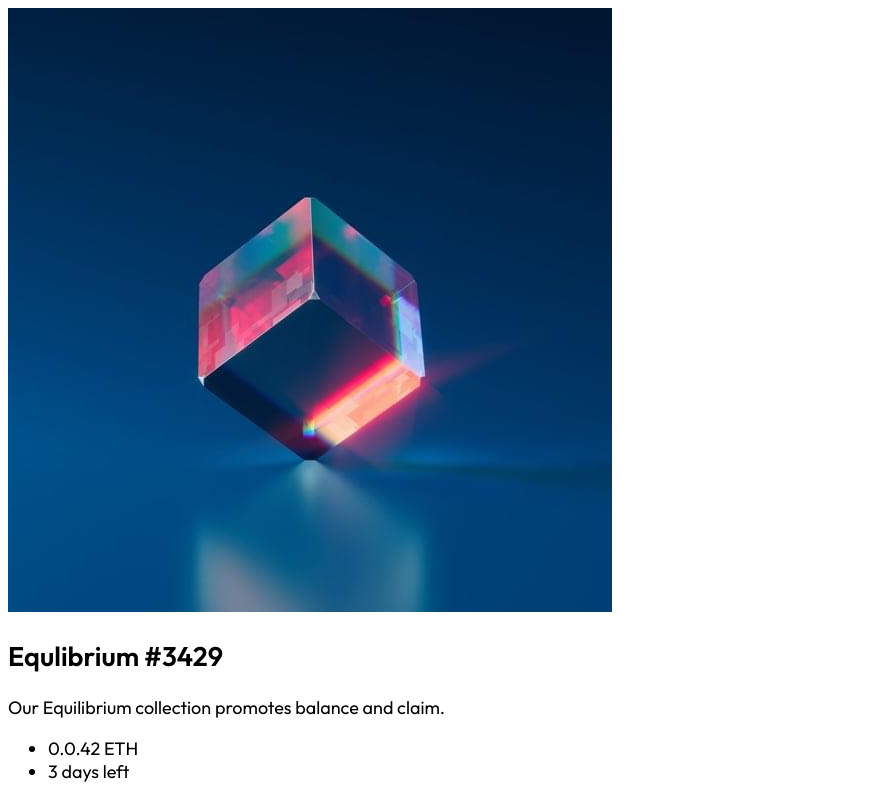
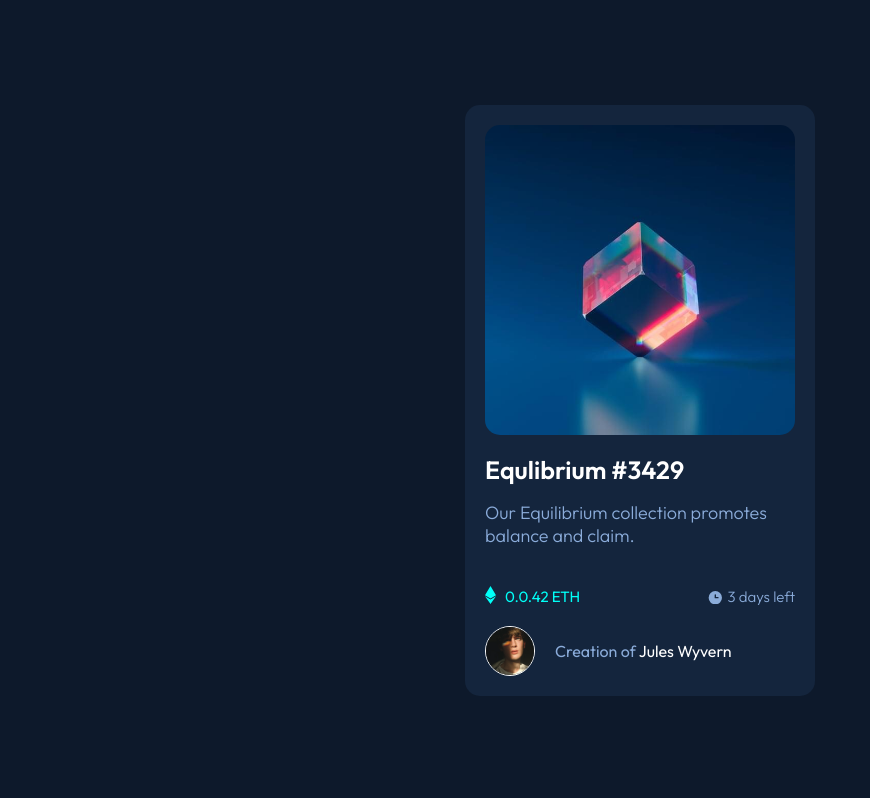
Before and after one commit to Marek-Zientek/nft-card-component, a website: page index.html in a window 1280 px wide. Shown: the top 798 px of the page, without its empty margins (0-870 px from the left). Drawn offline with Linux system fonts and the light colour scheme.

Commit message:
Complete project is use html5 & css3

```diff
--- a/index.html
+++ b/index.html
@@ -13,7 +13,7 @@
 
 <body>
 
-    <main class="main">
+
     <section class="container">
         <div class="card">
             <div class="card-image">
@@ -36,7 +36,7 @@
             </div>
         </div>
     </section>
-    </main>
+
 </body>
 
 </html>
--- a/src/sass/style.scss
+++ b/src/sass/style.scss
@@ -1,7 +1,17 @@
-*:before, *:after {
+*, *::before, *::after {
     margin: 0;
     padding: 0;
     box-sizing: border-box;
+}
+
+:root {
+    --dark-bg : hsl(217, 54%, 11%);
+    --card-bg : hsl(216, 50%, 16%);
+    --underline-color : hsl(215, 32%, 27%);
+    --white: hsl(0, 0%, 100%);
+
+    --softBlue : hsl(215, 51%, 70%);
+    --cyan : hsl(178, 100%, 50%);
 }
 
 html {
@@ -9,6 +19,121 @@ html {
 }
 
 body {
-    font-size: 1.8rem;
+    // width: 100vw;
+    // height: 100vh;
+    font-size: 1.5rem;
     font-family: 'Outfit', sans-serif;
+    background-color: var(--dark-bg);
+    color: var(--white);
+    display: flex;
+    flex-direction: column;
+    justify-content: center;
+    align-items: center;
 }
+
+img {
+    max-width: 100%;
+    border-radius: 15px;
+}
+ul li {
+    list-style: none;
+}
+
+a {
+    color: var(--white);
+    text-decoration: none;
+}
+
+.container {
+    width: 100vw;
+    height: 100vh;
+    display: flex;
+    justify-content: center;
+    align-items: center;
+}
+
+
+.card {
+    max-width: 350px;
+    // width: 90%;
+    // height: 80vh;
+    border-radius: 15px;
+    background-color: var(--card-bg);
+    overflow: hidden;
+    padding: 2rem;
+
+    &-title {
+        padding: 1.5rem 0;
+        font-size: 2.5rem;
+    }
+
+    &-desc {
+        color: var(--softBlue);
+        padding-bottom: 2rem;
+        font-size: 1.8rem;
+        font-weight: 300;
+    }
+}
+
+.eth-list {
+    width: 100%;
+    display: flex;
+    justify-content: space-between;
+    align-items: center;
+    padding: 2rem 0 2rem 2rem;
+    & > .eth-price {
+        position: relative;
+        color: var(--cyan);
+        &::before {
+            content: "";
+            position: absolute;
+            left: -2rem;
+            top: 50%;
+            width: 15px;
+            height: 20px;
+            background-image: url("../img/icon-ethereum.svg");
+            background-repeat: no-repeat;
+            // border: 1px solid white;
+            transform: translateY(-50%);
+
+        }
+    }
+
+    & > .eth-date {
+        position: relative;
+        font-weight: 300;
+        color: var(--softBlue);
+        &::before {
+            content: "";
+            position: absolute;
+            top: 2px;
+            left: -2rem;
+            width: 15px;
+            height: 15px;
+            background-image: url("../img/icon-clock.svg");
+            background-repeat: no-repeat;
+            // transform: translateY(-50%);
+        }
+    }
+}
+
+
+.eth-people {
+    width: 100%;
+    display: flex;
+    justify-content: flex-start;
+    align-items: center;
+}
+
+.people-circle {
+    width: 50px;
+    height: 50px;
+    border-radius: 50%;
+    border: 1px solid var(--white);
+}
+
+.people-name {
+    color: var(--softBlue);
+    margin-left: 2rem;
+    font-size: 1.6rem;
+}
```
Also changed, not shown: dist/css/style.min.css, 1 other file. Lines whose indentation alone changed are shown as unchanged.
